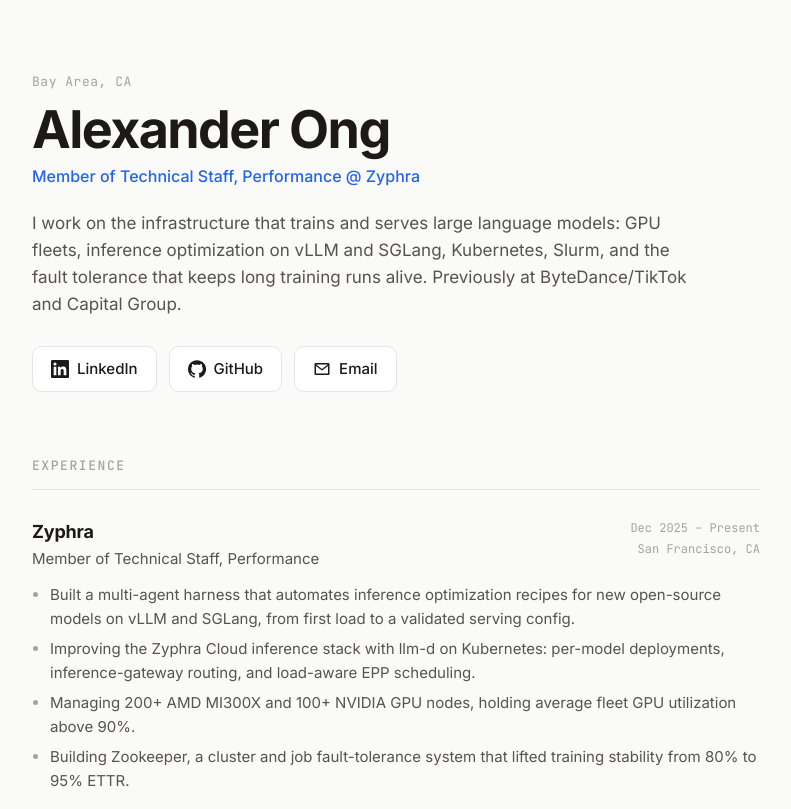
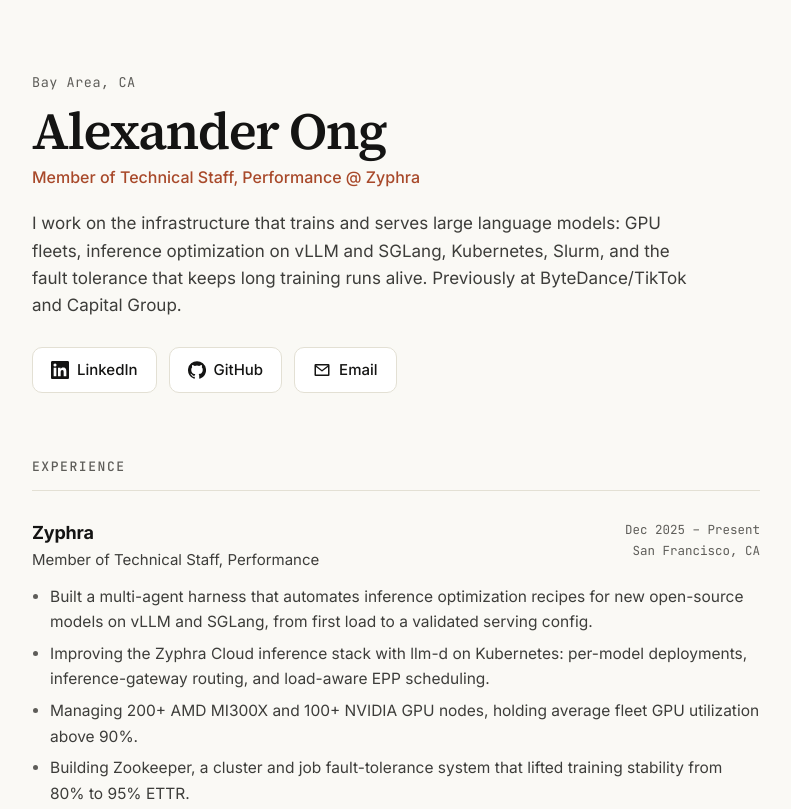
Before and after one commit to adot18/adot18.github.io, a plain HTML site: page index.html in a window 1280 px wide. Shown: the top 809 px of the page, without its empty margins (244-1035 px from the left). Drawn offline with Linux system fonts and the light colour scheme.

Commit message:
Warm high-contrast palette for readability

```diff
--- a/index.html
+++ b/index.html
@@ -6,7 +6,7 @@
   <title>Alexander Ong</title>
   <meta name="description" content="Alexander Ong: ML infrastructure and inference performance engineer.">
   <link rel="preconnect" href="https://fonts.googleapis.com">
-  <link href="https://fonts.googleapis.com/css2?family=Inter:wght@400;500;600;700&family=JetBrains+Mono:wght@400;500&display=swap" rel="stylesheet">
+  <link href="https://fonts.googleapis.com/css2?family=Inter:wght@400;500;600;700&family=Source+Serif+4:opsz,wght@8..60,600&family=JetBrains+Mono:wght@400;500&display=swap" rel="stylesheet">
   <link rel="stylesheet" href="style.css">
 </head>
 <body>
--- a/style.css
+++ b/style.css
@@ -1,7 +1,7 @@
 :root {
   color-scheme: light;
-  --bg: #fafaf9; --surface: #ffffff; --text: #1c1917; --muted: #57534e; --faint: #a8a29e;
-  --line: #e7e5e4; --accent: #2563eb; --accent-soft: #dbeafe; --paper: #b45309; --paper-soft: #fef3c7;
+  --bg: #faf9f5; --surface: #ffffff; --text: #141413; --muted: #3d3d3a; --faint: #5e5d59;
+  --line: #e3e0d4; --accent: #a8492a; --accent-soft: #f6e7df; --paper: #6f5300; --paper-soft: #f3ecd6;
 }
 * { box-sizing: border-box; margin: 0; }
 body { background: var(--bg); color: var(--text); font: 16px/1.6 Inter, system-ui, sans-serif; -webkit-font-smoothing: antialiased; }
@@ -10,8 +10,8 @@ body { background: var(--bg); color: var(--text); font: 16px/1.6 Inter, system-u
 a { color: inherit; text-decoration: none; }
 
 .hero { margin-bottom: 64px; }
-.kicker { font-size: 13px; color: var(--faint); letter-spacing: .04em; }
-h1 { font-size: clamp(36px, 7vw, 52px); line-height: 1.1; letter-spacing: -.03em; margin: 8px 0 6px; }
+.kicker { font-size: 13.5px; color: var(--faint); letter-spacing: .04em; }
+h1 { font-family: "Source Serif 4", Georgia, serif; font-weight: 600; font-size: clamp(36px, 7vw, 52px); line-height: 1.1; letter-spacing: -.03em; margin: 8px 0 6px; }
 .role { color: var(--accent); font-weight: 500; }
 .desc { color: var(--muted); margin-top: 20px; max-width: 62ch; font-size: 17px; }
 .buttons { display: flex; gap: 12px; margin-top: 28px; flex-wrap: wrap; }
@@ -28,8 +28,8 @@ h2 { font-size: 13px; text-transform: uppercase; letter-spacing: .12em; color: v
 .job-head { display: flex; justify-content: space-between; gap: 16px; align-items: flex-start; }
 .job h3 { font-size: 18px; letter-spacing: -.01em; }
 .job-role { color: var(--muted); font-size: 15px; }
-.job-meta { font-size: 12px; color: var(--faint); text-align: right; white-space: nowrap; line-height: 1.7; }
-.job ul { margin-top: 12px; padding-left: 18px; color: var(--muted); font-size: 15px; display: grid; gap: 6px; }
+.job-meta { font-size: 12.5px; color: var(--faint); text-align: right; white-space: nowrap; line-height: 1.7; }
+.job ul { margin-top: 12px; padding-left: 18px; color: var(--muted); font-size: 15.5px; line-height: 1.65; display: grid; gap: 6px; }
 .job li::marker { color: var(--faint); }
 .edu { margin-top: 36px; color: var(--muted); font-size: 15px; }
 .edu .mono { font-size: 12px; color: var(--faint); text-transform: uppercase; letter-spacing: .1em; margin-right: 10px; }
@@ -42,7 +42,7 @@ h2 { font-size: 13px; text-transform: uppercase; letter-spacing: .12em; color: v
 .grid { display: grid; grid-template-columns: repeat(auto-fill, minmax(220px, 1fr)); gap: 16px; }
 .card { position: relative; display: flex; flex-direction: column; gap: 10px; padding: 20px; border-radius: 14px;
   background: var(--surface); border: 1px solid var(--line); transition: .15s; }
-.card:hover { border-color: var(--accent); transform: translateY(-2px); box-shadow: 0 8px 24px -12px rgba(0,0,0,.25); }
+.card:hover { border-color: var(--accent); transform: translateY(-2px); box-shadow: 0 8px 24px -14px rgba(20,20,19,.2); }
 .card h3 { font-size: 16px; letter-spacing: -.01em; padding-right: 20px; word-break: break-word; }
 .card p { color: var(--muted); font-size: 14px; flex: 1; }
 .badge { align-self: flex-start; font-size: 11px; padding: 2px 8px; border-radius: 6px; text-transform: uppercase; letter-spacing: .06em; }
```
